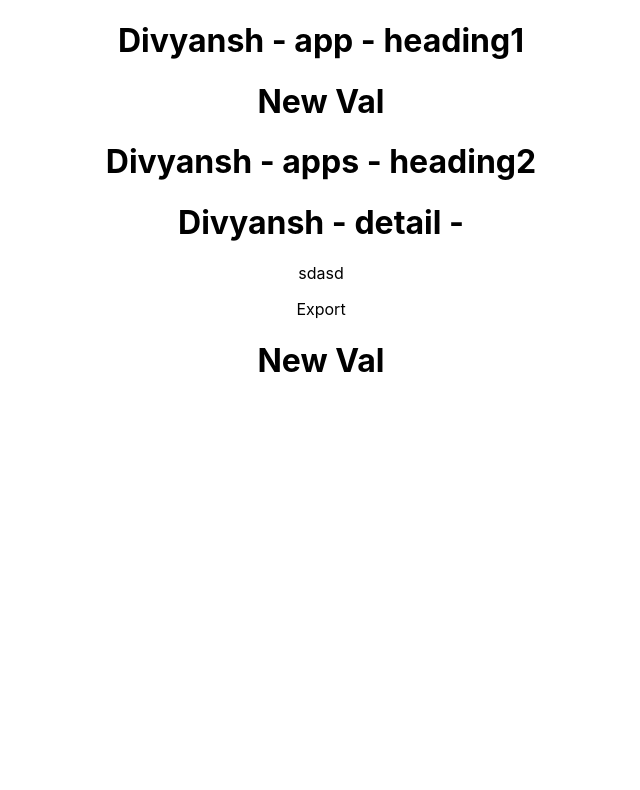
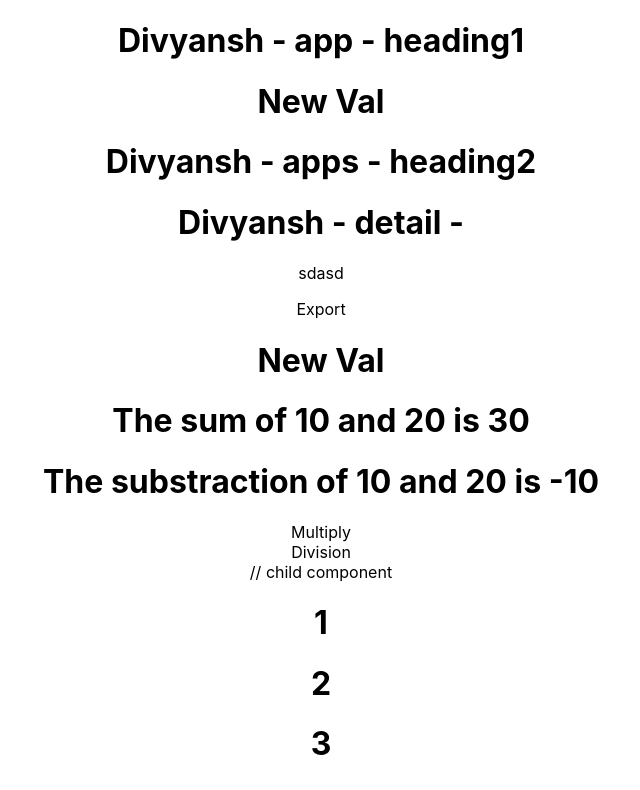
Before and after one commit to divyanshdixit/react-neha-nikita, a React (Create React App) app: page / in a window 1280 px wide. Shown: the top 790 px of the page, without its empty margins (319-959 px from the left). Built offline with nearby package versions, Linux system fonts and the light colour scheme; the HTML template or start-up script is replaced by a standard one.

Commit message:
prop drilling, map in jsx

```diff
--- a/src/App.js
+++ b/src/App.js
@@ -2,11 +2,24 @@ import logo from './logo.svg';
 import './App.css';
 import HeadingComponent from './components/Heading';
 import DetailComponent from './components/Details';
-import { useState } from 'react';
+import { useEffect, useState } from 'react';
 import Export ,{NewVal} from './components/Export';
 import Calculator from './components/Calculator';
+import Arrays from './components/Arrays';
 
-function App() {
+function App() { // parent component
+  const n1 = 10;
+  const n2 = 20;
+
+  const getValueFromChild = (value) => {
+    console.log(value);
+  }
+
+  const getValueFromAdd = (value) => {
+    console.log(value);
+  }
+
+  const arr = [1,2,3,4,5,1];
 
   return (
     <div className="App" id='' >
@@ -16,7 +29,8 @@ function App() {
       <DetailComponent/>
       <Export/>
       <NewVal/>
-      {/* calcluator.jsx */}
+      <Calculator n1={n1} n2={n2} getValueFromChild={getValueFromChild} getValueFromAdd={getValueFromAdd}/> // child component
+      <Arrays arr={arr}/>
     </div>
   );
 }
--- /dev/null
+++ b/src/components/Add.jsx
@@ -0,0 +1,12 @@
+import React from 'react'
+import Substract from './Substract'
+
+const Add = ({x,y, getValueFromAdd}) => {
+    const z = 50;
+    getValueFromAdd(z);
+  return (
+    <h1> The sum of {x} and {y} is {x+y} </h1>
+  )
+}
+
+export default Add
--- /dev/null
+++ b/src/components/Arrays.jsx
@@ -0,0 +1,19 @@
+import React from 'react'
+
+const Arrays = ({arr}) => {
+  return (
+    // expression
+    <div>
+        {
+            arr.map((val,idx) => {
+                return <div>
+                    <h1 key={idx}> {val} </h1>
+                    </div>
+            })
+        }
+    </div>
+
+  )
+}
+
+export default Arrays
--- a/src/components/Calculator.jsx
+++ b/src/components/Calculator.jsx
@@ -1,2 +1,22 @@
 // add.jsx
 // substruct.jsx
+import React from 'react'
+import Add from './Add'
+import Substract from './Substract'
+import Multiply from './Multiply'
+import Division from './Division'
+
+const Calculator = ({n1,n2, getValueFromChild, getValueFromAdd}) => { // parent
+    const n3 = 40;
+    getValueFromChild(n3);
+  return (
+    <div>
+        <Add x={n1} y={n2} getValueFromAdd={getValueFromAdd}/>
+        <Substract x={n1} y={n2}/>
+        <Multiply x={n1} y={n2}/>
+        <Division x={n1} y={n2}/>
+    </div>
+  )
+}
+
+export default Calculator
--- /dev/null
+++ b/src/components/Division.jsx
@@ -0,0 +1,9 @@
+import React from 'react'
+
+const Division = () => {
+  return (
+    <div>Division</div>
+  )
+}
+
+export default Division
--- /dev/null
+++ b/src/components/Multiply.jsx
@@ -0,0 +1,9 @@
+import React from 'react'
+
+const Multiply = () => {
+  return (
+    <div>Multiply</div>
+  )
+}
+
+export default Multiply
--- /dev/null
+++ b/src/components/Substract.jsx
@@ -0,0 +1,9 @@
+import React from 'react'
+
+const Substract = ({x,y}) => {
+  return (
+    <h1> The substraction of {x} and {y} is {x-y} </h1>
+  )
+}
+
+export default Substract
```
Also changed, not shown: src/basic.txt.
